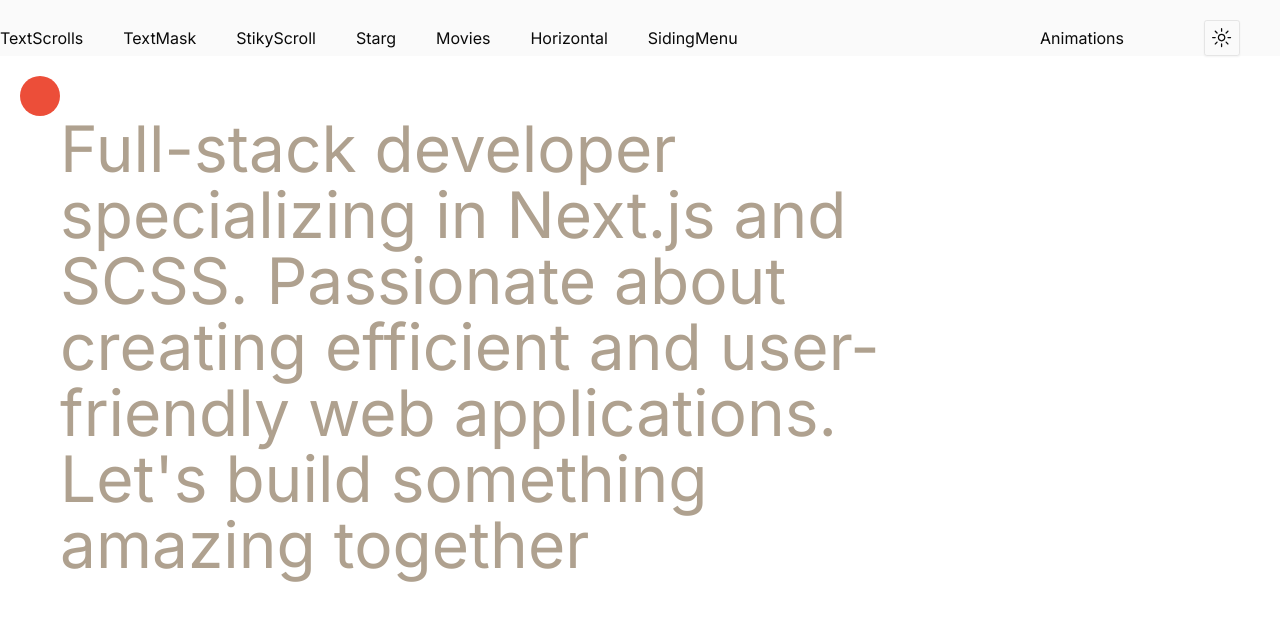
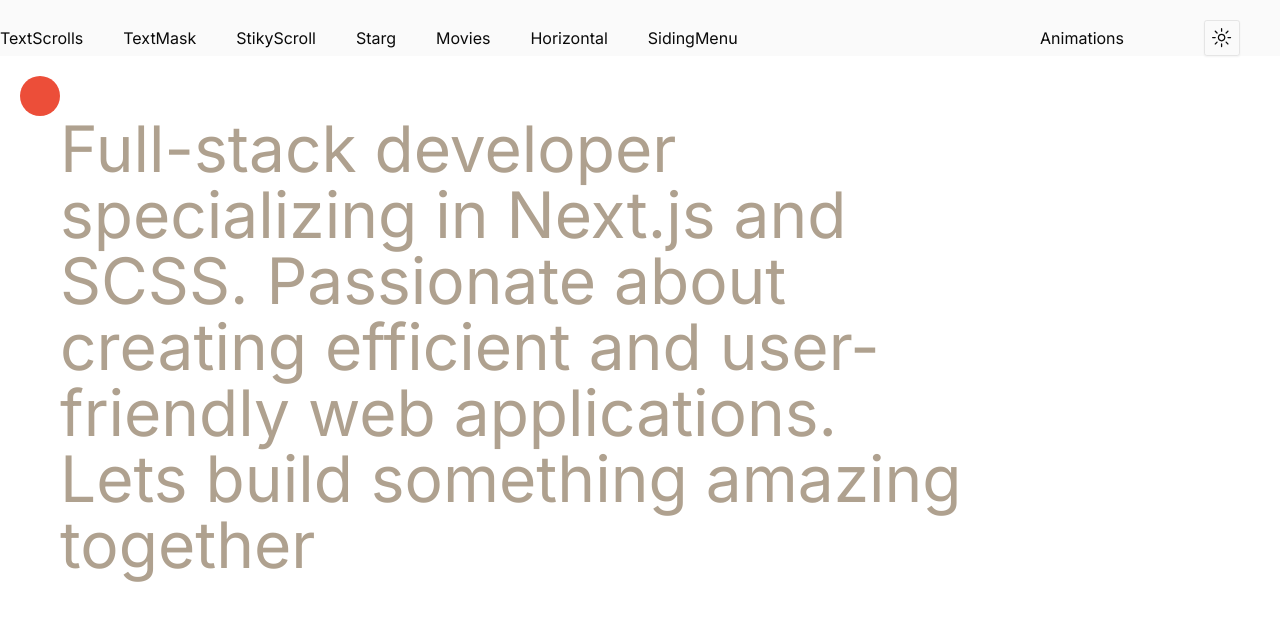
Before and after one commit to mungaben/Animations, a Next.js app: page /SlidingMenu in a window 1280 px wide. Shown: the top 620 px of the page. Built offline with nearby package versions, Linux system fonts and the light colour scheme.

Commit message:
live testing

```diff
--- a/app/Horizontal/Horizonsection.tsx
+++ b/app/Horizontal/Horizonsection.tsx
@@ -18,7 +18,7 @@ const Horizonsection = () => {
             x
         }}>
          {
-            Array(50).fill(0).map((_,i)=><div>
+            Array(50).fill(0).map((_,i)=><div key={i}>
                 <Image src={`https://picsum.photos/200/300?random=${i}`} width={500} height={500} alt={"random image"} className=" min-h-[500px] flex flex-1 w-[50dvw] min-w-[300px]  scroll-ml-6 inveted  "  />
             </div>
             )
--- a/app/components/Mask/MaskEffect.tsx
+++ b/app/components/Mask/MaskEffect.tsx
@@ -16,7 +16,8 @@ const MaskEffect = () => {
         <div className=" body ">
           <p className=" ">
             Full-stack developer specializing in Next.js and SCSS. Passionate
-            about creating efficient and user-friendly web applications. Let's
+            about creating efficient and user-friendly web applications.
+             Lets
             build something amazing together
           </p>
         </div>
```
